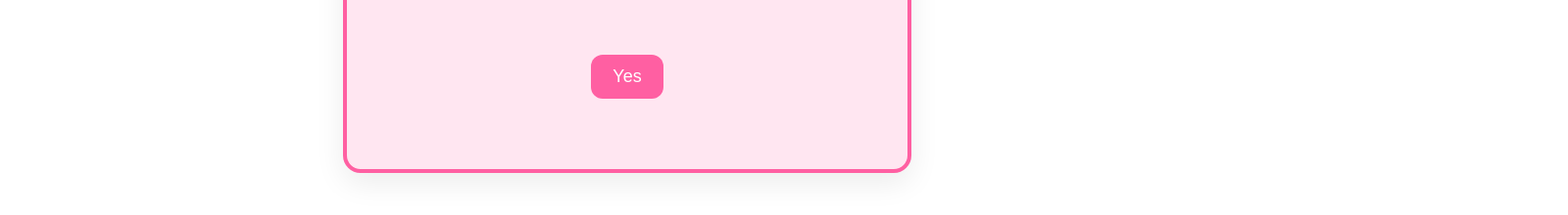
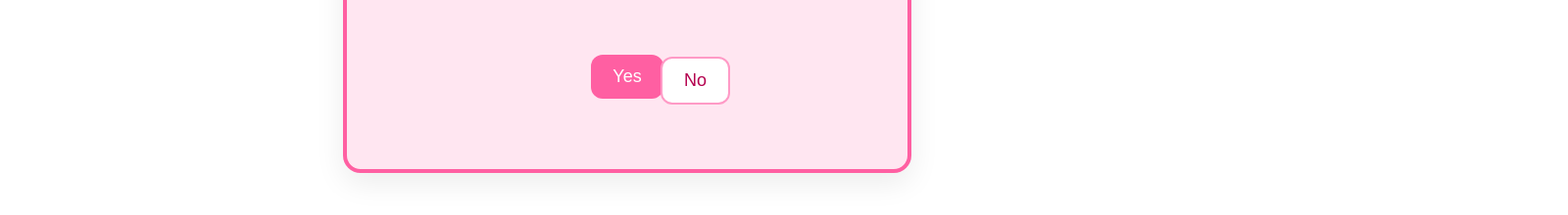
Before and after one commit to FreddieLewin23/valentine, a plain HTML site: page index.html in a window 1280 px wide. Shown: the part 354-574 px from the top of the page at 98% size, 1600 px wide, since content can reach past the window. Drawn offline with Linux system fonts and the light colour scheme.

Commit message:
Adjust button positioning and styles in index.html
Refactor button positioning and update styles for improved layout.

```diff
--- a/index.html
+++ b/index.html
@@ -31,7 +31,6 @@
     }
     h1{ margin:0 0 22px; color:#b4004e; font-size:32px; }
 
-    /* Buttons are laid out nicely, but NO is absolutely positioned */
     .btnRow{
       position:relative;
       height:120px;
@@ -48,34 +47,25 @@
       cursor:pointer;
       user-select:none;
     }
+
     #yes{
       background: var(--pink);
       color:#fff;
       border:0;
       z-index:3;
+      position:relative;
     }
 
-    /* The runaway button is positioned in the bigger arena, not in the row */
+    /* The runaway button lives in viewport space */
     #no{
       background:#fff;
       color:#b4004e;
       border:2px solid #ff9ac6;
-      position:absolute;
+      position:fixed;
       left:0;
       top:0;
       will-change: left, top;
       z-index:3;
-    }
-
-    /* 150% x 150% invisible arena around the card */
-    #outerArena{
-      position:absolute;
-      width:150%;
-      height:150%;
-      left:-25%;
-      top:-25%;
-      z-index:1;            /* below the card border but still visible */
-      pointer-events:none;  /* clicks pass through except on the No button itself */
     }
 
     .huzzah{
@@ -107,58 +97,63 @@
 </head>
 
 <body>
-  <!-- The big roaming area (150% of the card). No button lives here. -->
-  <div id="outerArena">
-    <button id="no" type="button">No</button>
-  </div>
+  <button id="no" type="button">No</button>
 
-  <!-- The pink question card -->
   <div class="card" id="card">
     <h1>Will you be my valentine?</h1>
     <div class="btnRow">
       <button id="yes" type="button">Yes</button>
-      <!-- No button is not here -->
     </div>
   </div>
 
   <script>
     (() => {
-      const outerArena = document.getElementById("outerArena");
       const noBtn = document.getElementById("no");
       const yesBtn = document.getElementById("yes");
-      const card = document.getElementById("card");
+      const card  = document.getElementById("card");
 
-      // ===== TUNING KNOBS =====
-      const PANIC_RADIUS = 190;     // starts fleeing within this distance (px)
-      const KEEP_OUT = 52;          // cursor may never enter this expanded rect around the button (px)
-      const MAX_SPEED = 520;        // px/s when very close
-      const ACCEL = 6500;           // px/s^2 (higher = reacts faster)
-      const DAMPING = 7.0;          // higher = smoother
-      const MAX_STEP = 10;          // px per frame cap (prevents cross-arena jumps)
+      // ===== CHAOS TUNING =====
+      // The roaming rectangle is 150% of the viewport.
+      // That means it can go 25% off each side.
+      const OVERSCAN = 0.25;        // 0.25 => 150% roaming region
+      const PANIC_RADIUS = 210;     // starts fleeing within this distance (px)
+      const KEEP_OUT = 60;          // cursor may never enter this expanded rect around button (px)
 
-      const WALL_PAD = 70;          // repels from walls within this distance
-      const WALL_PUSH_SPEED = 320;  // target speed contribution from wall repulsion
+      const MAX_SPEED = 620;        // px/s when very close
+      const ACCEL = 8500;           // px/s^2, higher = reacts faster
+      const DAMPING = 6.5;          // higher = smoother
+      const MAX_STEP = 14;          // px per frame cap, prevents teleport jumps
+
+      const WALL_PAD = 90;          // repels from roaming bounds to prevent corner trapping
+      const WALL_PUSH_SPEED = 420;  // target speed contribution from wall repulsion
       // ========================
 
-      // Arena dims, button dims
-      let aw=0, ah=0, bw=0, bh=0;
-
-      // No button state (top-left in arena coords)
-      let x=0, y=0, vx=0, vy=0;
-
-      // Mouse pos in arena coords
-      let mx=null, my=null;
+      let bw = 0, bh = 0;
+      let x = 0, y = 0;             // top-left in viewport coords
+      let vx = 0, vy = 0;           // px/s
+      let mx = null, my = null;     // mouse in viewport coords
 
       let running = true;
       let lastT = null;
 
-      function clamp(v, lo, hi){ return Math.max(lo, Math.min(hi, v)); }
+      function clamp(v, lo, hi) { return Math.max(lo, Math.min(hi, v)); }
 
       function measure() {
-        aw = outerArena.clientWidth;
-        ah = outerArena.clientHeight;
         bw = noBtn.offsetWidth;
         bh = noBtn.offsetHeight;
+      }
+
+      function bounds() {
+        const vw = window.innerWidth;
+        const vh = window.innerHeight;
+
+        // Roaming area is 150% of viewport, centered on viewport.
+        const minX = -OVERSCAN * vw;
+        const minY = -OVERSCAN * vh;
+        const maxX = (1 + OVERSCAN) * vw - bw;
+        const maxY = (1 + OVERSCAN) * vh - bh;
+
+        return { vw, vh, minX, minY, maxX, maxY };
       }
 
       function setPos(nx, ny) {
@@ -170,46 +165,34 @@
       function initPos() {
         measure();
 
-        // Start near the "No" slot location: roughly aligned with the Yes row,
-        // but inside the larger arena.
+        // Start near where a "No" would be next to Yes (roughly)
         const cardRect = card.getBoundingClientRect();
-        const arenaRect = outerArena.getBoundingClientRect();
+        const startX = cardRect.left + cardRect.width * 0.62 - bw / 2;
+        const startY = cardRect.top  + cardRect.height * 0.64 - bh / 2;
 
-        // Target start: horizontally a bit right of center, vertically around the buttons
-        const startX = (cardRect.left + cardRect.width * 0.62) - arenaRect.left - bw/2;
-        const startY = (cardRect.top  + cardRect.height * 0.64) - arenaRect.top  - bh/2;
-
-        const maxX = Math.max(0, aw - bw);
-        const maxY = Math.max(0, ah - bh);
-
-        setPos(clamp(startX, 0, maxX), clamp(startY, 0, maxY));
+        const b = bounds();
+        setPos(clamp(startX, b.minX, b.maxX), clamp(startY, b.minY, b.maxY));
         vx = 0; vy = 0;
       }
 
-      function updateMouse(clientX, clientY) {
-        const r = outerArena.getBoundingClientRect();
-        mx = clientX - r.left;
-        my = clientY - r.top;
-      }
-
-      window.addEventListener("mousemove", (e) => updateMouse(e.clientX, e.clientY), { passive:true });
+      window.addEventListener("mousemove", (e) => { mx = e.clientX; my = e.clientY; }, { passive:true });
       window.addEventListener("touchmove", (e) => {
         const t = e.touches[0];
-        updateMouse(t.clientX, t.clientY);
+        mx = t.clientX; my = t.clientY;
       }, { passive:true });
 
-      function wallTarget(cx, cy) {
+      function wallTarget(cx, cy, b) {
         let tvx = 0, tvy = 0;
 
-        const dL = cx;
-        const dR = aw - cx;
-        const dT = cy;
-        const dB = ah - cy;
+        const dL = cx - b.minX;
+        const dR = b.maxX - cx;
+        const dT = cy - b.minY;
+        const dB = b.maxY - cy;
 
         function push(d, ux, uy) {
           if (d < WALL_PAD) {
             const s = (WALL_PAD - d) / WALL_PAD;
-            const strength = s*s;
+            const strength = s * s;
             tvx += ux * (WALL_PUSH_SPEED * strength);
             tvy += uy * (WALL_PUSH_SPEED * strength);
           }
@@ -225,7 +208,7 @@
 
       function launchConfetti() {
         const colors = ["#ff5fa2", "#ffd1e6", "#ffffff", "#ff9ac6"];
-        const count = 240;
+        const count = 260;
 
         for (let i = 0; i < count; i++) {
           const c = document.createElement("div");
@@ -243,8 +226,8 @@
           c.style.animationDuration = dur + "ms";
           c.style.animationDelay = (Math.random() * 200) + "ms";
 
-          c.style.width = (6 + Math.random()*6) + "px";
-          c.style.height = (10 + Math.random()*10) + "px";
+          c.style.width = (6 + Math.random() * 6) + "px";
+          c.style.height = (10 + Math.random() * 10) + "px";
 
           document.body.appendChild(c);
           c.addEventListener("animationend", () => c.remove());
@@ -255,24 +238,21 @@
         if (!running) return;
 
         if (lastT === null) lastT = t;
-        const dt = clamp((t - lastT)/1000, 0, 0.03);
+        const dt = clamp((t - lastT) / 1000, 0, 0.03);
         lastT = t;
 
         measure();
+        const b = bounds();
 
-        const minX = 0, minY = 0;
-        const maxX = Math.max(0, aw - bw);
-        const maxY = Math.max(0, ah - bh);
+        const cx = x + bw / 2;
+        const cy = y + bh / 2;
 
-        const cx = x + bw/2;
-        const cy = y + bh/2;
-
+        // Danger zone check: expanded rect around button in viewport coords
         let insideKeepOut = false;
         let dist = Infinity;
         let dx = 0, dy = 0;
 
         if (mx !== null && my !== null) {
-          // Danger zone: expanded rect around button
           const left = x - KEEP_OUT;
           const right = x + bw + KEEP_OUT;
           const top = y - KEEP_OUT;
@@ -285,7 +265,7 @@
           dist = Math.hypot(dx, dy) || 1;
         }
 
-        // Desired velocity away from mouse
+        // Desired velocity away from cursor
         let targetVx = 0, targetVy = 0;
 
         if (mx !== null && my !== null) {
@@ -295,8 +275,8 @@
           if (dist < PANIC_RADIUS || insideKeepOut) {
             const s = insideKeepOut ? 1.0 : clamp((PANIC_RADIUS - dist) / PANIC_RADIUS, 0, 1);
 
-            // Aggressive close-range ramp: very fast when close, calmer at edge
-            const strength = insideKeepOut ? 1.4 : Math.pow(s, 0.28);
+            // Very aggressive close-range ramp (fast when close, calmer at edge)
+            const strength = insideKeepOut ? 1.6 : Math.pow(s, 0.22);
 
             const desired = clamp(MAX_SPEED * strength, 0, MAX_SPEED);
             targetVx += ux * desired;
@@ -304,25 +284,25 @@
           }
         }
 
-        // Wall repulsion so it can't be pinned
-        const [wvx, wvy] = wallTarget(cx, cy);
+        // Add wall repulsion so it cannot be pinned at roaming bounds
+        const [wvx, wvy] = wallTarget(cx, cy, b);
         targetVx += wvx;
         targetVy += wvy;
 
-        // Cap combined target velocity
+        // Cap combined target speed
         const tv = Math.hypot(targetVx, targetVy);
         if (tv > MAX_SPEED) {
           targetVx = (targetVx / tv) * MAX_SPEED;
           targetVy = (targetVy / tv) * MAX_SPEED;
         }
 
-        // If cursor invades keep-out, instantly "slip away"
+        // If cursor invades keep-out, instantly shove velocity toward target
         if (insideKeepOut) {
-          vx = vx * 0.15 + targetVx * 0.85;
-          vy = vy * 0.15 + targetVy * 0.85;
+          vx = vx * 0.1 + targetVx * 0.9;
+          vy = vy * 0.1 + targetVy * 0.9;
         }
 
-        // Accelerate toward target velocity with a limit
+        // Accelerate toward target with limit
         const dvx = targetVx - vx;
         const dvy = targetVy - vy;
         const dv = Math.hypot(dvx, dvy) || 1;
@@ -334,10 +314,10 @@
         vy += dvy * scale;
 
         // Damping for smoothness
-        vx -= vx * DAMPING * dt * 0.22;
-        vy -= vy * DAMPING * dt * 0.22;
+        vx -= vx * DAMPING * dt * 0.20;
+        vy -= vy * DAMPING * dt * 0.20;
 
-        // Integrate with per-frame movement cap (prevents cross-arena jumps)
+        // Integrate with per-frame cap so it never "teleports"
         let stepX = vx * dt;
         let stepY = vy * dt;
 
@@ -350,9 +330,9 @@
         let nx = x + stepX;
         let ny = y + stepY;
 
-        // Clamp, no bouncing
-        nx = clamp(nx, minX, maxX);
-        ny = clamp(ny, minY, maxY);
+        // Clamp to roaming bounds, no bouncing
+        nx = clamp(nx, b.minX, b.maxX);
+        ny = clamp(ny, b.minY, b.maxY);
 
         setPos(nx, ny);
 
@@ -365,7 +345,6 @@
       yesBtn.addEventListener("click", () => {
         running = false;
 
-        // Remove card and runaway button
         card.remove();
         noBtn.remove();
 
```
